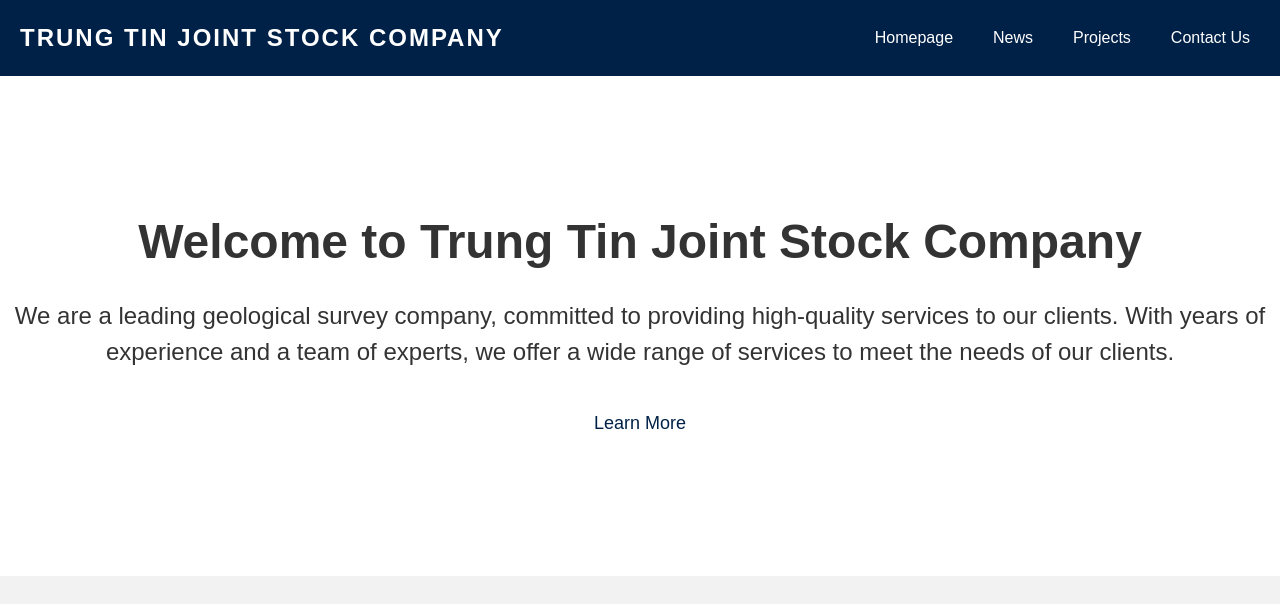
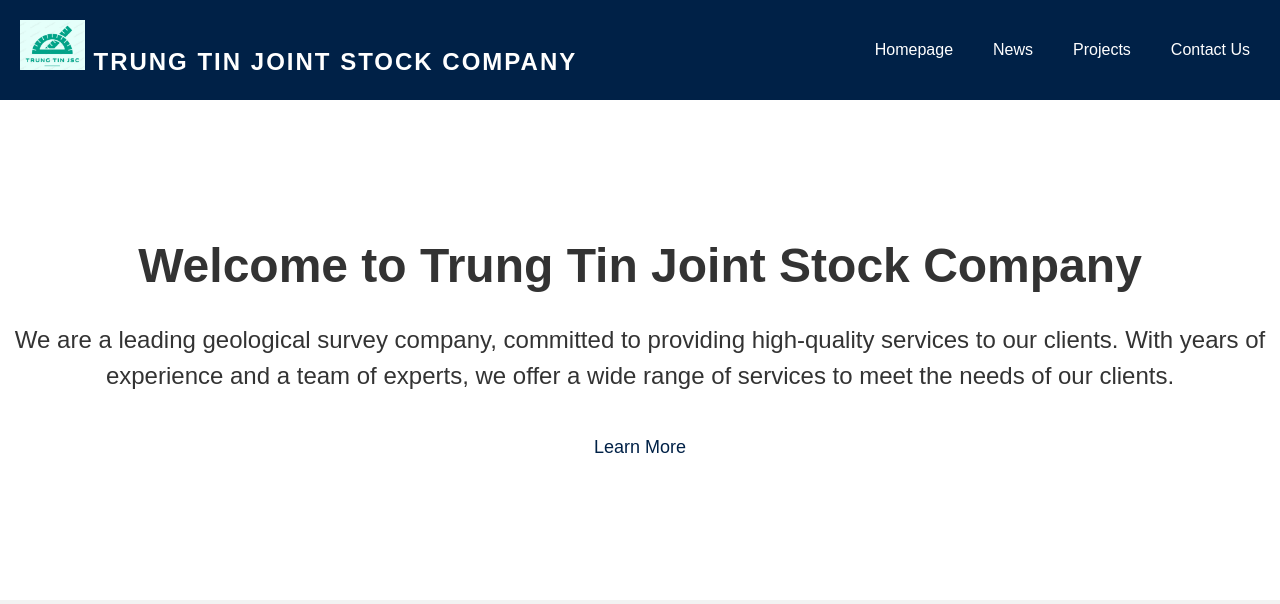
Before and after one commit to LuytBui/trungtin-web, a plain HTML site: page index.html in a window 1280 px wide. Shown: the top 604 px of the page. Drawn offline with Linux system fonts and the light colour scheme; a script that the page names is missing.

Commit message:
add logo

```diff
--- a/index.html
+++ b/index.html
@@ -8,7 +8,8 @@
   </head>
   <body>
     <nav>
-      <div class="logo">Trung Tin Joint Stock Company</div>
+      <div class="logo">
+        <img src="img/logo-trungtin-small.png" alt=""> Trung Tin Joint Stock Company</div>
       <ul class="nav-links">
         <li><a href="#">Homepage</a></li>
         <li><a href="#">News</a></li>
--- a/style.css
+++ b/style.css
@@ -35,6 +35,10 @@
   font-weight: bold;
   text-transform: uppercase;
   letter-spacing: 2px;
+}
+
+.logo img {
+ height: 50px;
 }
 
 .nav-links {
```
Also changed, not shown: img/logo-trungtin-banner.png (added), img/logo-trungtin-small.png (added).
